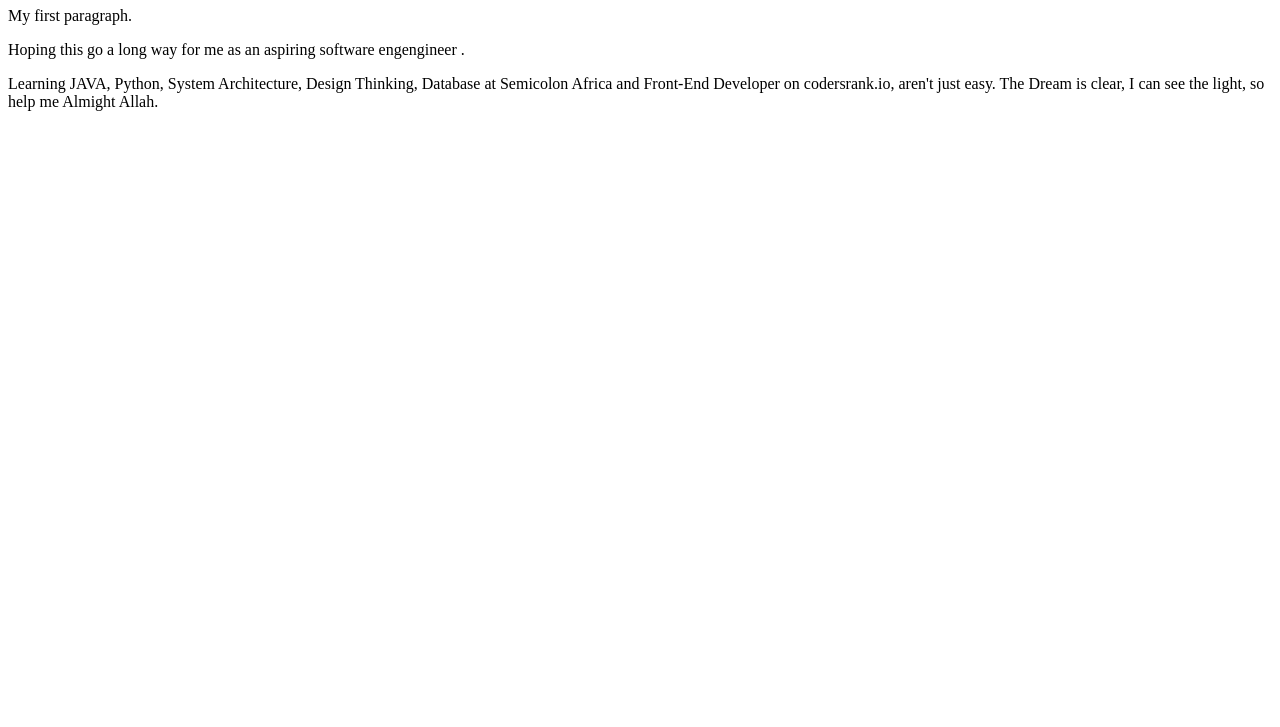
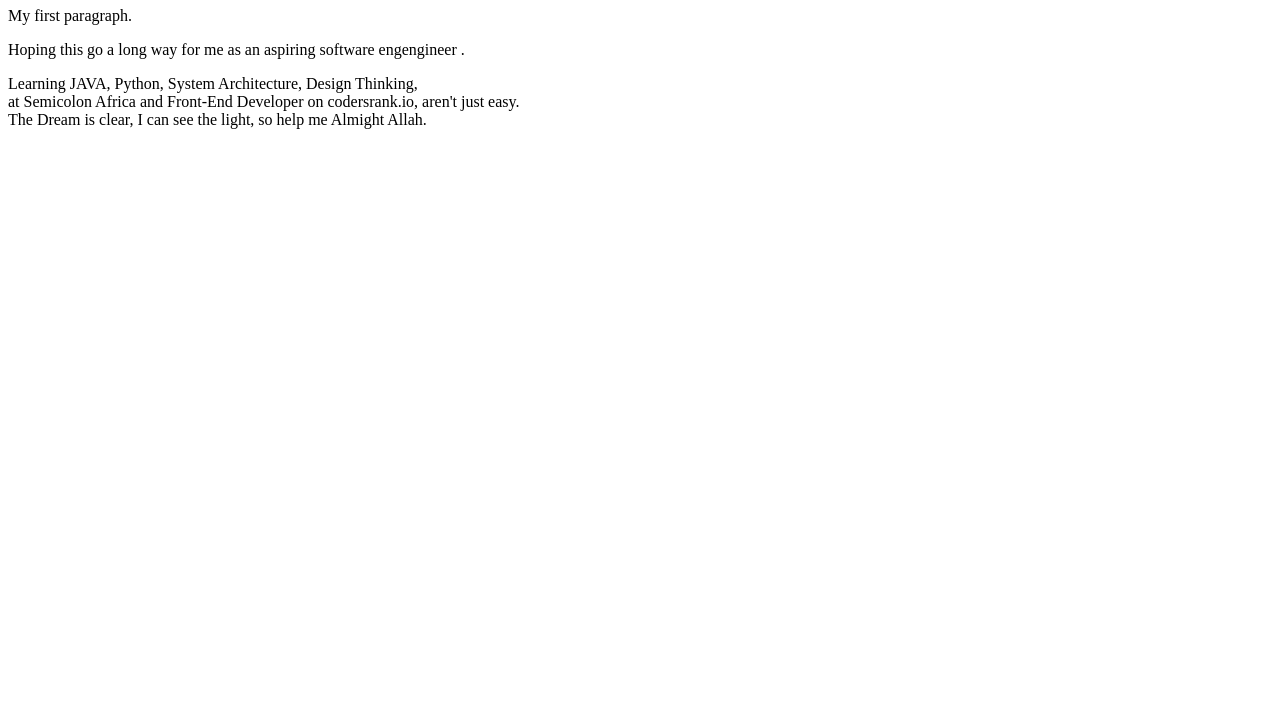
Before and after one commit to dhrey112/coders-tutorial, a website: page index.html in a window 1280 px wide. Shown: the part 73-800 px from the top of the page. Drawn offline with Linux system fonts and the light colour scheme.

Commit message:
1 file modified

```diff
--- a/index.html
+++ b/index.html
@@ -10,7 +10,7 @@
     <p> </p>
     <p> Hoping this go a long way for me as an aspiring software engengineer .</p>
     <p></p>
-    <p> Learning JAVA, Python, System Architecture, Design Thinking, Database at Semicolon Africa and  Front-End Developer on codersrank.io, aren't just easy.
+    <p> Learning JAVA, Python, System Architecture, Design Thinking, <br> at Semicolon Africa and  Front-End Developer on codersrank.io, aren't just easy. <br>
     The Dream is clear, I can see the light, so help me Almight Allah.</p>
 
   </body>
```
